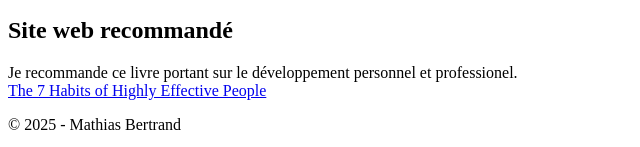
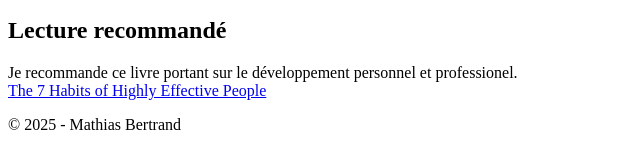
Before and after one commit to mathiasbert/Devoir1CSI3540, a plain HTML site: page index.html in a window 1280 px wide. Shown: the part 826-973 px from the top of the page, 0-640 px from the left. Drawn offline with Linux system fonts and the light colour scheme.

Commit message:
Update index.html

```diff
--- a/index.html
+++ b/index.html
@@ -30,7 +30,7 @@
         </section>
 
         <section>
-            <h2>Site web recommandé</h2>
+            <h2>Lecture recommandé</h2>
             <p>Je recommande ce livre portant sur le développement personnel et professionel.
 
             <a 			href="https://www.goodreads.com/book/show/36072.The_7_Habits_of_Highly_Effective_People" target="_blank"></br>
```
